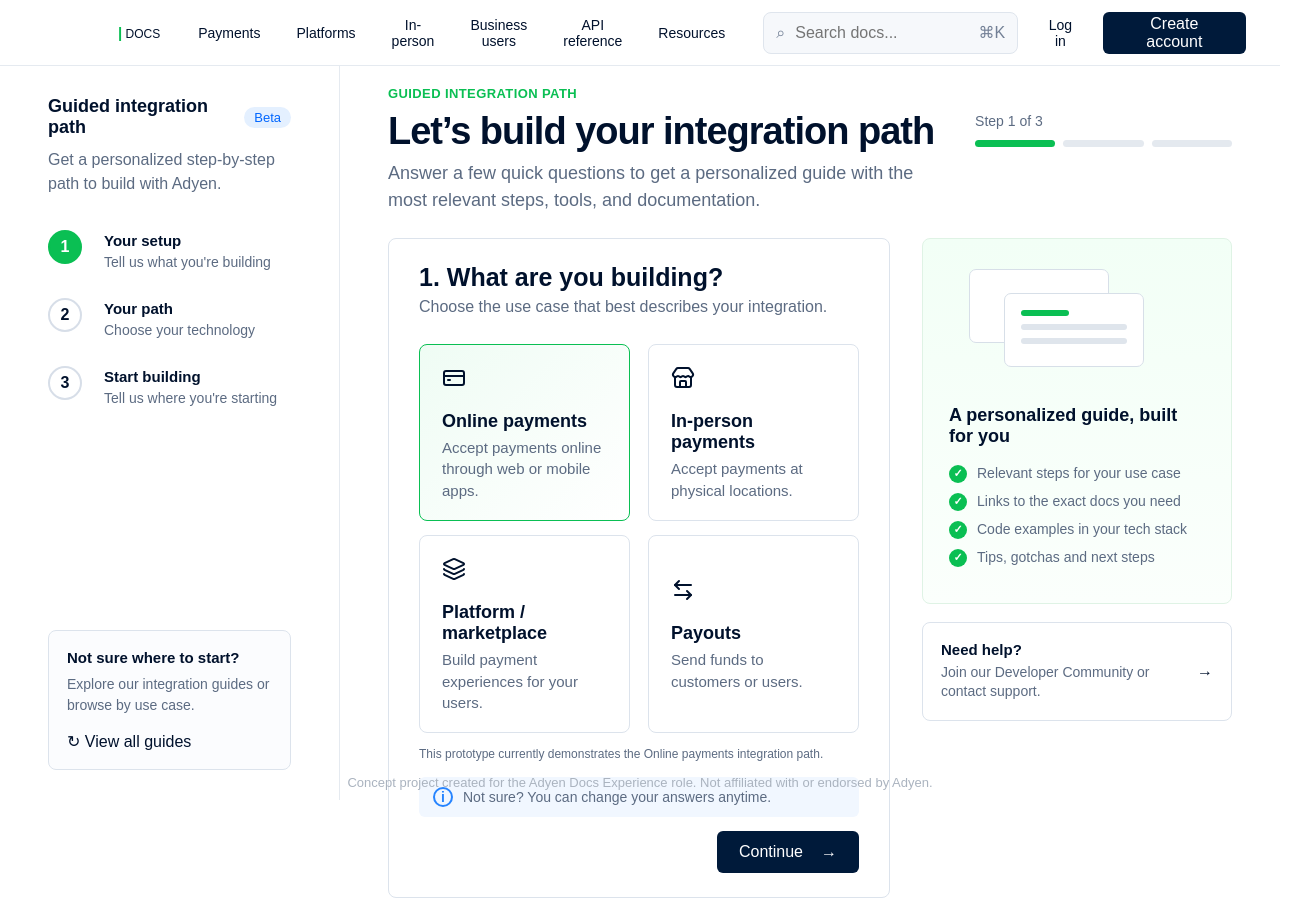
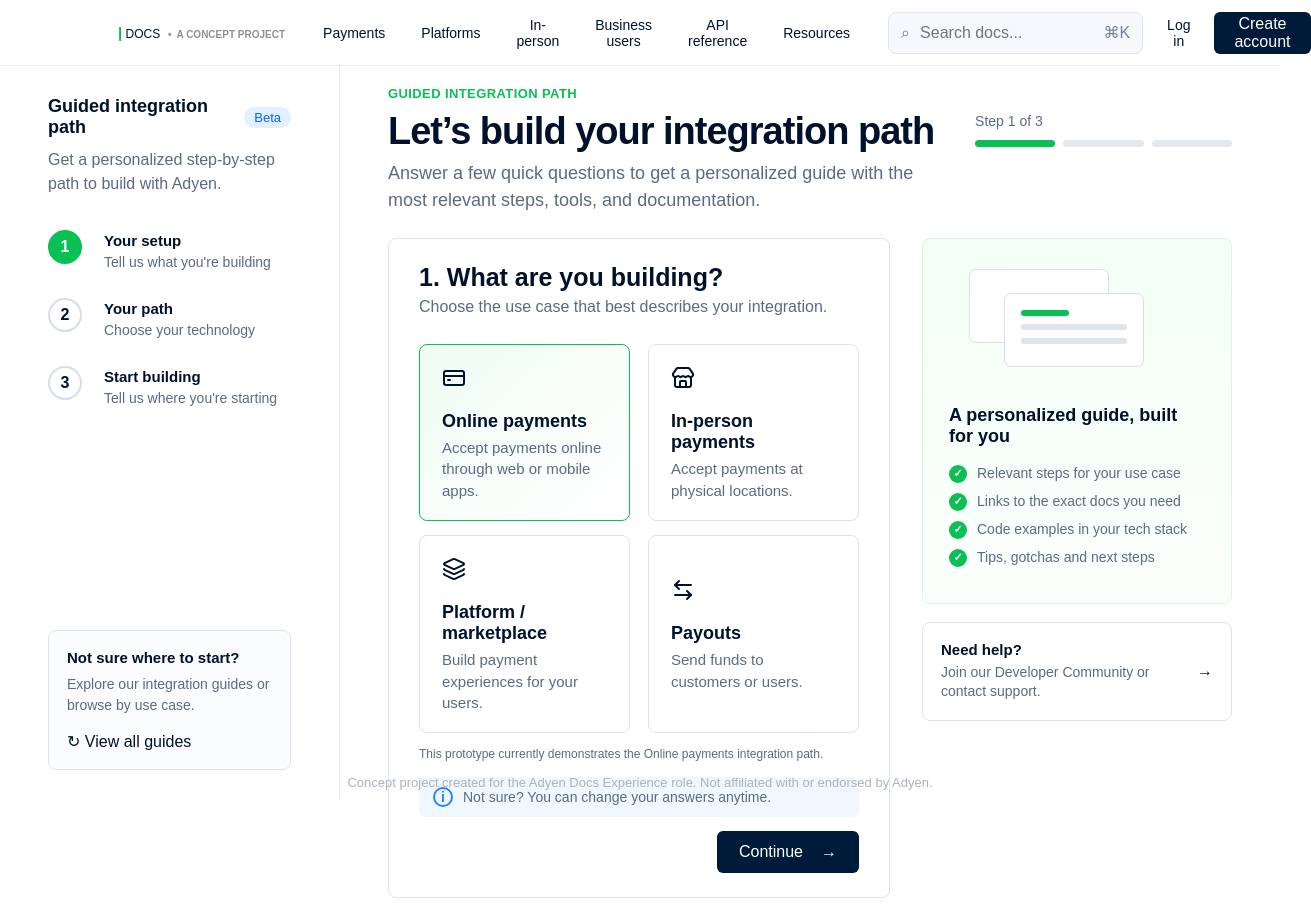
Before and after one commit to reynaroyce12/adyen-docs-prototype, a React (Vite) app: page / in a window 1280 px wide. Shown: the whole page, 1311 px wide, since content can reach past the window. Built offline with nearby package versions, Linux system fonts and the light colour scheme; some icons are missing.

Commit message:
header changes

```diff
--- a/src/components/Header.tsx
+++ b/src/components/Header.tsx
@@ -5,7 +5,11 @@
     <header className="topbar">
       <div className="brand">
         <Adyen size={72} />
-        <span className="docs-label"><span className="brand-divider">|</span> DOCS</span>
+        <span className="docs-label">
+          <span className="brand-divider">|</span> DOCS
+        <span className="concept-label"> <span>•</span>A CONCEPT PROJECT</span>
+
+        </span>
       </div>
 
       <nav className="top-nav">
--- a/src/styles/global.css
+++ b/src/styles/global.css
@@ -449,20 +449,6 @@
     gap: 18px;
 }
 
-.continue-button:disabled {
-  background: #d8dee8;
-  color: #8a96a8;
-  cursor: not-allowed;
-  box-shadow: none;
-  opacity: 1;
-}
-
-.continue-button:disabled:hover {
-  background: #d8dee8;
-  transform: none;
-  box-shadow: none;
-}
-
 .step-info-panel {
     display: flex;
     flex-direction: column;
@@ -2172,3 +2158,14 @@
   color: var(--text-muted);
   font-size: 12px;
 }
+
+.concept-label {
+  font-size: 10px;
+  font-weight: 700;
+  color: #8f9092;
+  margin-left: 0px;
+  span{
+    margin-right: 5px;
+    margin-left: 5px;
+  }
+}
```
